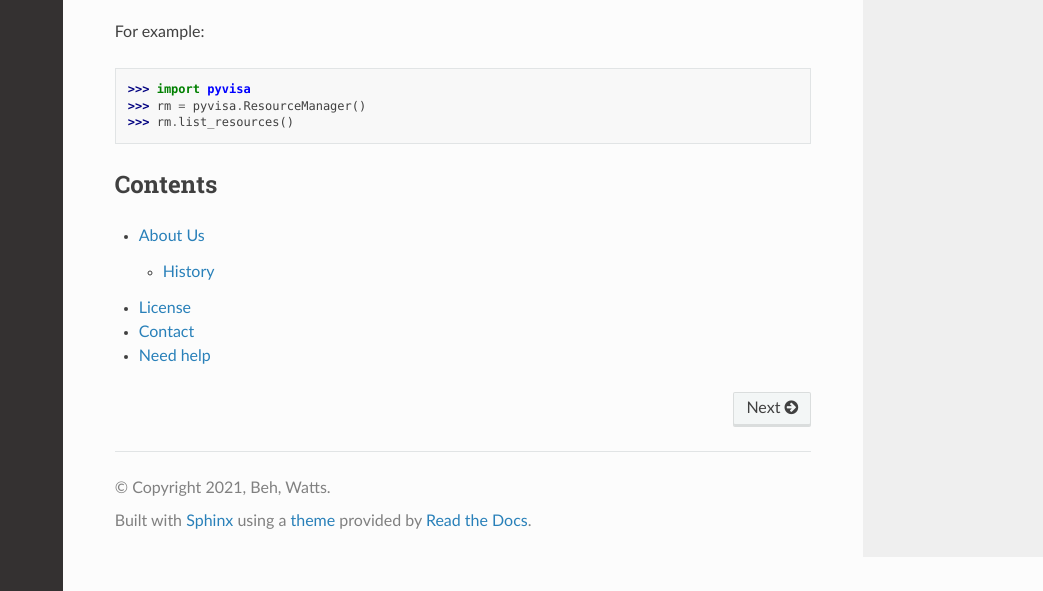
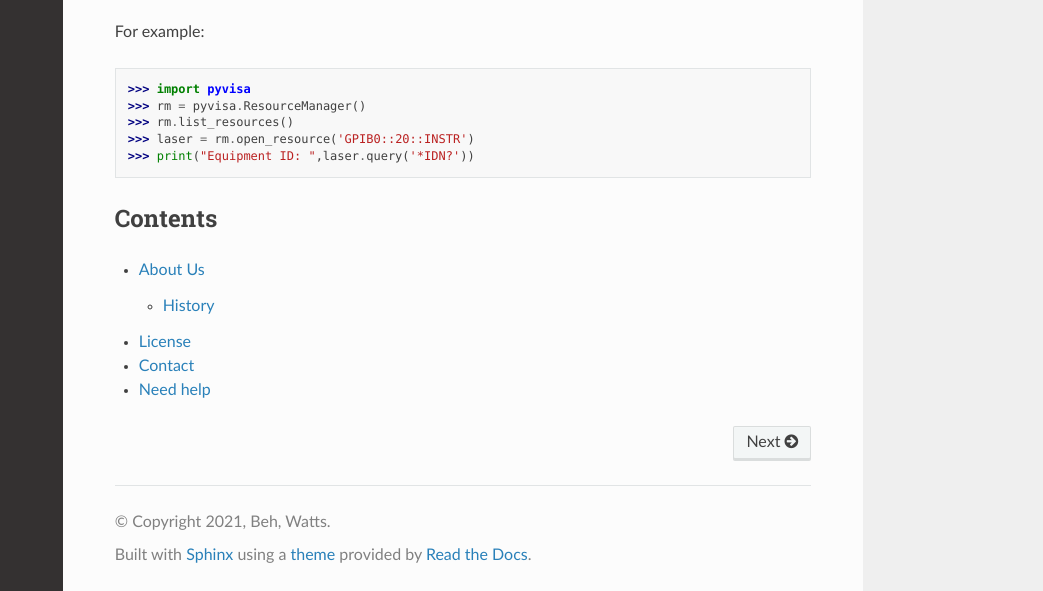
Before and after one commit to wattsjake/OFDR, a Sphinx documentation site: the page built from docs/source/index.rst, in a window 1280 px wide and 900 px high, scrolled down 1076 px, cut to the strip 309-900 px from the top of the window. Shown: the whole strip, without its empty margins (237-1280 px from the left). Built offline with Sphinx 7.4.7 and the Read the Docs theme 2.0.0, drawn with Linux system fonts in a browser that asks for light colours; pages that are not in the unit, such as notebooks, are missing from menus.

Commit message:
added to the gpib code

```diff
--- a/docs/source/index.rst
+++ b/docs/source/index.rst
@@ -54,6 +54,10 @@ For example:
 >>> import pyvisa
 >>> rm = pyvisa.ResourceManager()
 >>> rm.list_resources()
+>>> laser = rm.open_resource('GPIB0::20::INSTR')
+>>> print("Equipment ID: ",laser.query('*IDN?'))
+
+
 
 Contents
 --------
```
